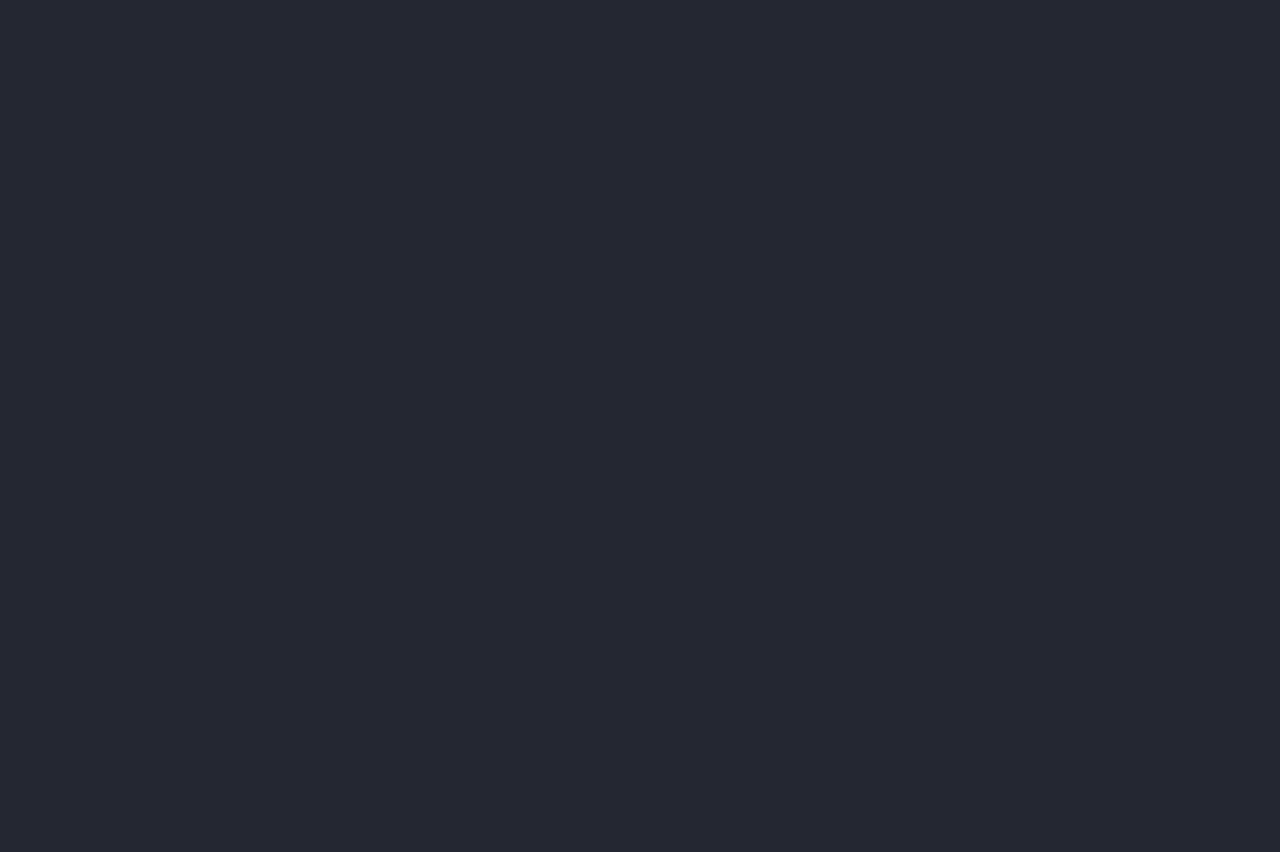
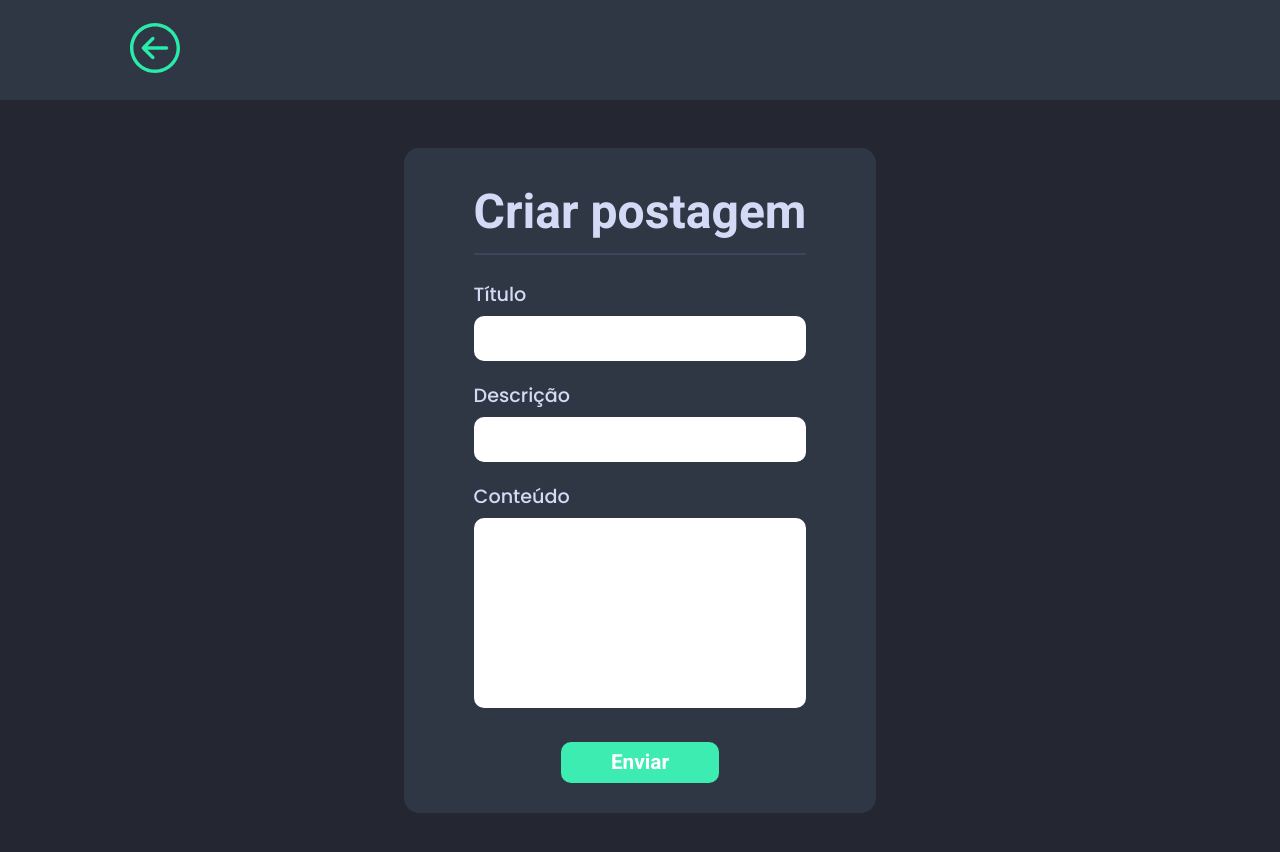
Before and after one commit to Kakaroto27/Squad-Senac, a React (Create React App) app: page /edit/1 in a window 1280 px wide. Before the commit this address had no page. Shown: the top 852 px of the page. Before the commit the page ends 800 px from the top, so only its background shows below. Built offline with nearby package versions, Linux system fonts and the light colour scheme.

Commit message:
Add files via upload

```diff
--- a/src/App.js
+++ b/src/App.js
@@ -16,7 +16,7 @@ function App() {
       <Routes>
         <Route path = "/" element={<Feed />} />
         <Route path = "/post" element={<Post />} />
-        <Route path = "/edit" element={<Edit />} />
+        <Route path = "/edit/:id" element={<Edit />} />
         <Route path = "/lermais" element={<LerMais />} />
       </Routes>
     </Router>
--- a/src/pages/Edit/edit.js
+++ b/src/pages/Edit/edit.js
@@ -1,12 +1,82 @@
 import React from "react";
+import axios from "axios";
 
 import Header from "../../components/Header/Header";
 
+import { useNavigate} from "react-router-dom";
+
+import { useForm } from "react-hook-form";
+import { yupResolver } from '@hookform/resolvers/yup';
+import * as yup from "yup";
+
+const validationPost = yup.object().shape({
+    title: yup.string().required("O título é obrigatório").max(40, "O título precisa ter menos de 40 caracteres"),
+    description: yup.string().required("A descrição é obrigatória").max(150, "A descrição precisa ter menos de 150 caracteres"),
+    content: yup.string().required("O conteúdo é obrigatório").max(500, "O conteúdo precisa ter menos de 500 caracteres")
+})
+
 function Edit() {
+
+    const navigate = useNavigate();
+
+    const addPost = data => axios.post("https://churrascaria-cpx.onrender.com/carnes", data)
+    .then(() => {
+        console.log("Deu tudo certo")
+        navigate('/');
+
+    })
+    .catch(() => {
+        console.log("DEU ERRADO")
+    })
+
+    const { register, handleSubmit, formState: { errors } } = useForm({
+        resolver: yupResolver(validationPost)
+    })
+
+
     return(
         <div>
             <Header />
-            <h1>Edit</h1>
+
+            <main>
+                <div className="card-post" >
+
+                    <h1>Criar postagem</h1>
+                    <div className="line-post" ></div> {/* espaço vazio */}
+
+                    <div className="card-body-post" >
+
+                        <form onSubmit={handleSubmit(addPost)} >
+
+                            <div className="fields" >
+                                <label>Título</label>
+                                <input type="text" name="title" {...register("title")} />
+                                <p className="error-message">{errors.title?.message}</p>
+                            </div>
+
+                            <div className="fields" >
+                                <label>Descrição</label>
+                                <input type="text"  name="description" {...register("description")}/>
+                                <p className="error-message">{errors.description?.message}</p>
+                            </div>
+
+                            <div className="fields" >
+                                <label>Conteúdo</label>
+                                <textarea type="text" name="content" {...register("content")}></textarea>
+                                <p className="error-message">{errors.content?.message}</p>
+                            </div>
+
+                            <div className="btn-post" >
+                                <button type="submit ">Enviar</button>
+                            </div>
+
+                        </form>
+
+                    </div>
+
+                </div>
+
+            </main>
         </div>
     )
 }
--- a/src/pages/Feed/feed.js
+++ b/src/pages/Feed/feed.js
@@ -1,4 +1,5 @@
-import React from "react";
+import React, { useState, useEffect } from "react";
+import Axios from "axios"
 
 import { Link } from "react-router-dom";
 import './feed.css'
@@ -6,8 +7,22 @@ import './feed.css'
 import More from '../../images/more.svg'
 
 import HeaderMain from "../../components/HeaderMain/HeaderMain";
+import axios from "axios";
 
 function Feed() {
+
+    const [ posts, setPosts ] = useState([])
+
+    useEffect(() => {
+        axios.get("https://churrascaria-cpx.onrender.com/carnes")  //função
+        .then((response) => {
+            setPosts(response.data)
+        })
+        .catch(() => {
+            console.log("DEU ERRADO!")
+        })
+    }, [])
+
     return(
         <div>
 
@@ -16,22 +31,24 @@ function Feed() {
             <main>
 
                 <div className="cards" >
+                    {posts.map((post, key) => {
 
-                    <div className="card" >
+                        return(
+                                <div className="card" key={key} >
 
                             <header>
-                            <h2>Consumindo api</h2>
+                                <h2>{post.title}</h2>
                                 <img src={More} />
                             </header>
 
                             <div className="line"></div>
 
-                        <p>Bem vindos a Churrasqueada CPX! o melhor point da região.</p>
+                            <p>{post.description}</p>
 
                             <div className="btns" >
 
                                 <div className="btn-edit" >
-                                <Link to="/edit" >
+                                    <Link to={{pathname: '/edit/{$post_id}' }} >
                                         <button>Edit</button>
                                     </Link>
                                 </div>
@@ -49,6 +66,8 @@ function Feed() {
                             </div>
 
                          </div>
+                        )
+                    })}
 
                 </div>
 
```
Lines whose indentation alone changed are shown as unchanged.
